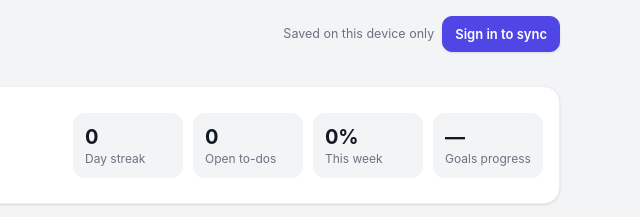
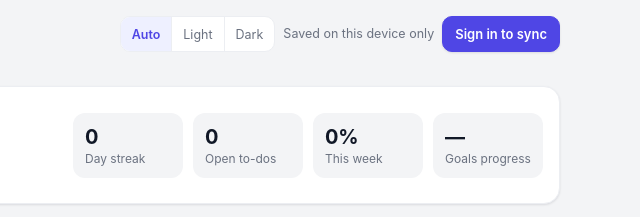
Before and after one commit to supadhyay11/daily-tracker, a plain HTML site: page index.html in a window 1280 px wide. Shown: the top 217 px of the page, 640-1280 px from the left. Drawn offline with Linux system fonts and the light colour scheme; no server answers.

Commit message:
Add files via upload

```diff
--- a/index.html
+++ b/index.html
@@ -9,6 +9,10 @@
 <meta name="theme-color" content="#f3f4f6" media="(prefers-color-scheme: light)">
 <meta name="theme-color" content="#0f1115" media="(prefers-color-scheme: dark)">
 <title>Daily Tracker</title>
+<script>
+  // apply saved theme before first paint (no flash)
+  try { var t = localStorage.getItem('trackerTheme'); if (t === 'light' || t === 'dark') document.documentElement.setAttribute('data-theme', t); } catch (e) {}
+</script>
 <style>
   :root {
     color-scheme: light dark;
@@ -17,14 +21,26 @@
     --red: #dc2626; --red-soft: #fee2e2; --yellow: #d97706; --yellow-soft: #fef3c7; --green: #16a34a; --green-soft: #dcfce7;
     --input: #ffffff; --shadow: 0 1px 2px rgba(16,24,40,.05), 0 1px 3px rgba(16,24,40,.06);
   }
+  :root[data-theme="light"] { color-scheme: light; }
+  :root[data-theme="dark"] {
+    color-scheme: dark;
+    --bg: #0f1115; --card: #181b21; --text: #e8eaee; --muted: #9aa3b2; --line: #272b34;
+    --accent: #818cf8; --accent-soft: #23264f; --on-accent: #0f1115;
+    --red: #f87171; --red-soft: #3b1a1a; --yellow: #fbbf24; --yellow-soft: #3a2d0f; --green: #4ade80; --green-soft: #12301d;
+    --input: #12151a; --shadow: none;
+  }
   @media (prefers-color-scheme: dark) {
-    :root {
+    :root:not([data-theme="light"]):not([data-theme="dark"]) {
       --bg: #0f1115; --card: #181b21; --text: #e8eaee; --muted: #9aa3b2; --line: #272b34;
       --accent: #818cf8; --accent-soft: #23264f; --on-accent: #0f1115;
       --red: #f87171; --red-soft: #3b1a1a; --yellow: #fbbf24; --yellow-soft: #3a2d0f; --green: #4ade80; --green-soft: #12301d;
       --input: #12151a; --shadow: none;
     }
   }
+  .theme-seg { display: inline-flex; border: 1px solid var(--line); border-radius: 10px; overflow: hidden; background: var(--card); }
+  .theme-seg button { background: none; border: none; padding: 0 11px; min-height: 34px; font-size: 12.5px; color: var(--muted); cursor: pointer; }
+  .theme-seg button + button { border-left: 1px solid var(--line); }
+  .theme-seg button.on { background: var(--accent-soft); color: var(--accent); font-weight: 600; }
   * { box-sizing: border-box; -webkit-tap-highlight-color: transparent; }
   html { -webkit-text-size-adjust: 100%; }
   body {
@@ -184,7 +200,12 @@
       <div class="greet" id="greeting">Hello</div>
       <div class="subdate" id="todayLabel"></div>
     </div>
-    <div class="authbar" id="authBar"><span class="sync-status">Saved on this device only</span></div>
+    <div class="authbar">
+      <div class="theme-seg" role="group" aria-label="Theme">
+        <button data-theme-opt="auto">Auto</button><button data-theme-opt="light">Light</button><button data-theme-opt="dark">Dark</button>
+      </div>
+      <span id="authBar" class="authbar" style="gap:8px"><span class="sync-status">Saved on this device only</span></span>
+    </div>
   </header>
 
   <main class="grid">
@@ -799,6 +820,21 @@ $('importFile').addEventListener('change', e => {
   r.readAsText(f);
 });
 
+// theme: auto (follow device) / light / dark
+function currentThemePref() { try { const t = localStorage.getItem('trackerTheme'); return t === 'light' || t === 'dark' ? t : 'auto'; } catch (e) { return 'auto'; } }
+function applyTheme(pref) {
+  const root = document.documentElement;
+  if (pref === 'auto') root.removeAttribute('data-theme'); else root.setAttribute('data-theme', pref);
+  try { if (pref === 'auto') localStorage.removeItem('trackerTheme'); else localStorage.setItem('trackerTheme', pref); } catch (e) {}
+  document.querySelectorAll('[data-theme-opt]').forEach(b => b.classList.toggle('on', b.dataset.themeOpt === pref));
+  const dark = pref === 'dark' || (pref === 'auto' && window.matchMedia('(prefers-color-scheme: dark)').matches);
+  document.querySelectorAll('meta[name="theme-color"]').forEach(m => m.remove());
+  const m = document.createElement('meta'); m.name = 'theme-color'; m.content = dark ? '#0f1115' : '#f3f4f6'; document.head.appendChild(m);
+}
+document.querySelectorAll('[data-theme-opt]').forEach(b => b.addEventListener('click', () => applyTheme(b.dataset.themeOpt)));
+window.matchMedia('(prefers-color-scheme: dark)').addEventListener('change', () => { if (currentThemePref() === 'auto') applyTheme('auto'); });
+applyTheme(currentThemePref());
+
 // refresh when the tab becomes visible again (new day, etc.)
 document.addEventListener('visibilitychange', () => { if (!document.hidden) renderAll(); });
 
```
